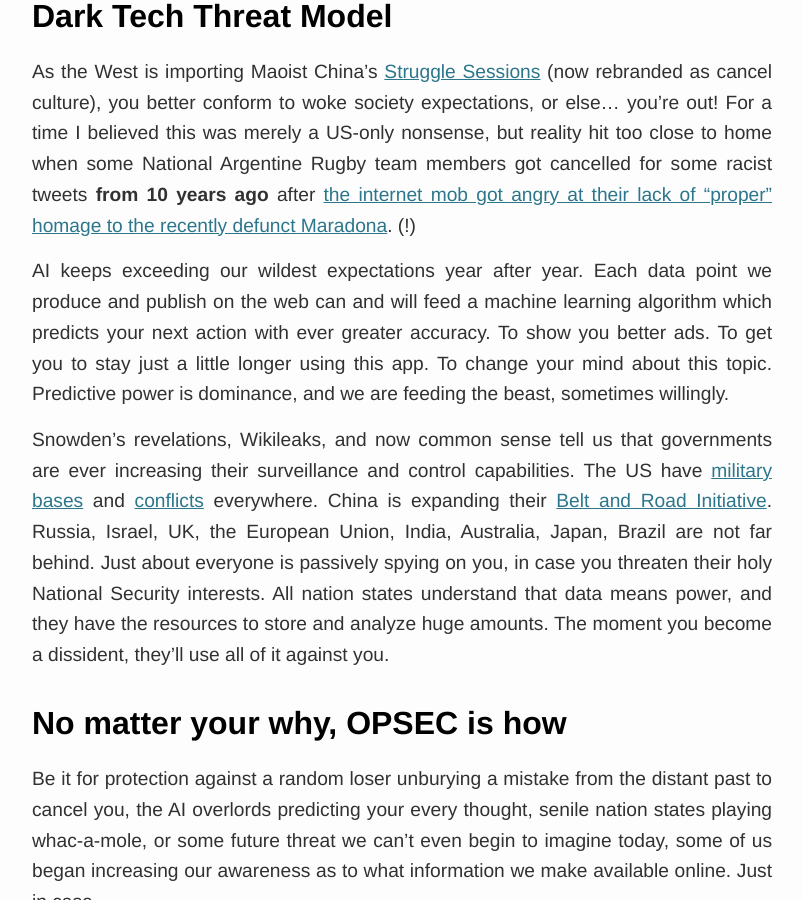
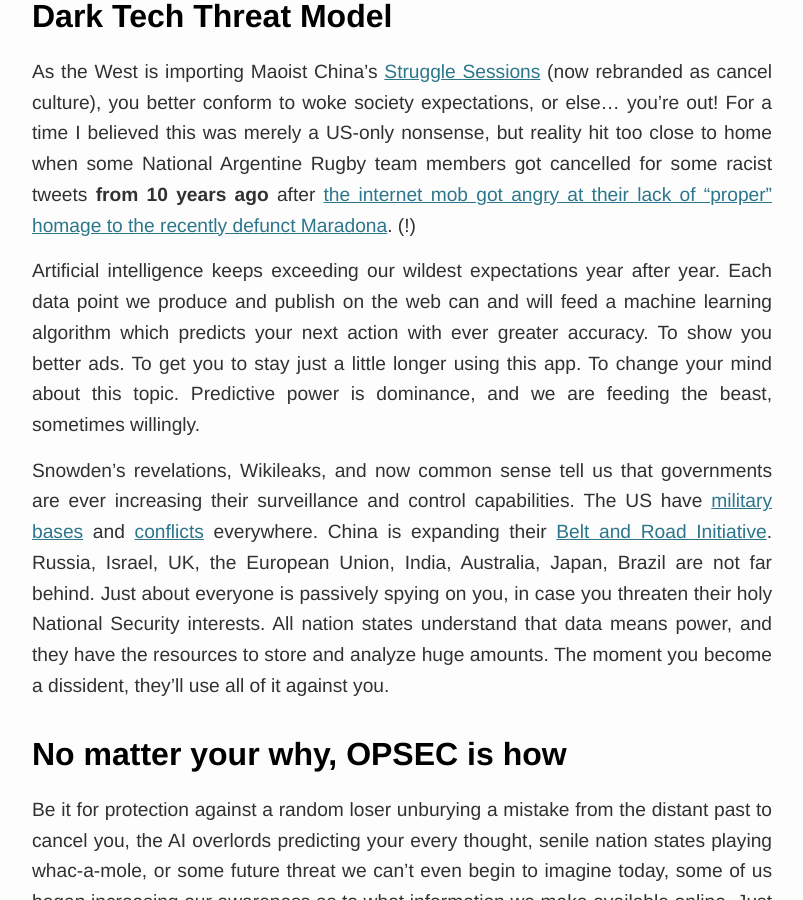
Before and after one commit to tobyornottobe/maraoz.github.io, a Jekyll site: the page built from _posts/2021-04-06-dark-tech.md, in a window 1280 px wide and 900 px high, scrolled down 900 px. Shown: the whole window, without its empty margins (238-1041 px from the left). Built offline with Jekyll 4.4.1, drawn with Linux system fonts in a browser that asks for light colours.

Commit message:
Update 2021-04-06-dark-tech.md

```diff
--- a/_posts/2021-04-06-dark-tech.md
+++ b/_posts/2021-04-06-dark-tech.md
@@ -16,7 +16,7 @@
 
 As the West is importing Maoist China's [Struggle Sessions](https://en.wikipedia.org/wiki/Struggle_session) (now rebranded as cancel culture), you better conform to woke society expectations, or else... you're out! For a time I believed this was merely a US-only nonsense, but reality hit too close to home when some National Argentine Rugby team members got cancelled for some racist tweets **from 10 years ago** after [the internet mob got angry at their lack of "proper" homage to the recently defunct Maradona](https://alkhaleejtoday.co/sport/5483878/The-cancellation-of-Los-Pumas-Xenophobic-and-misogynistic-tweets-from-the-Argentine-rugby-team-revealed-after-the-disappointing-tribute-to-Maradona.html). (!)
 
-AI keeps exceeding our wildest expectations year after year. Each data point we produce and publish on the web can and will feed a machine learning algorithm which predicts your next action with ever greater accuracy. To show you better ads. To get you to stay just a little longer using this app. To change your mind about this topic. Predictive power is dominance, and we are feeding the beast, sometimes willingly.
+Artificial intelligence keeps exceeding our wildest expectations year after year. Each data point we produce and publish on the web can and will feed a machine learning algorithm which predicts your next action with ever greater accuracy. To show you better ads. To get you to stay just a little longer using this app. To change your mind about this topic. Predictive power is dominance, and we are feeding the beast, sometimes willingly.
 
 Snowden's revelations, Wikileaks, and now common sense tell us that governments are ever increasing their surveillance and control capabilities. The US have [military bases](https://en.wikipedia.org/wiki/List_of_United_States_military_bases) and [conflicts](https://en.wikipedia.org/wiki/List_of_armed_conflicts_involving_the_United_States) everywhere. China is expanding their [Belt and Road Initiative](https://en.wikipedia.org/wiki/Belt_and_Road_Initiative). Russia, Israel, UK, the European Union, India, Australia, Japan, Brazil are not far behind. Just about everyone is passively spying on you, in case you threaten their holy National Security interests. All nation states understand that data means power, and they have the resources to store and analyze huge amounts. The moment you become a dissident, they'll use all of it against you.
 
```
